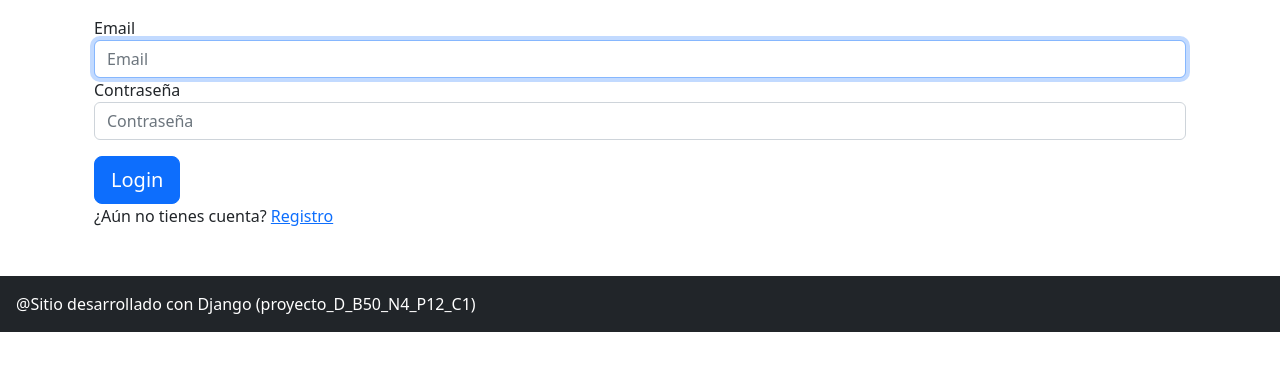
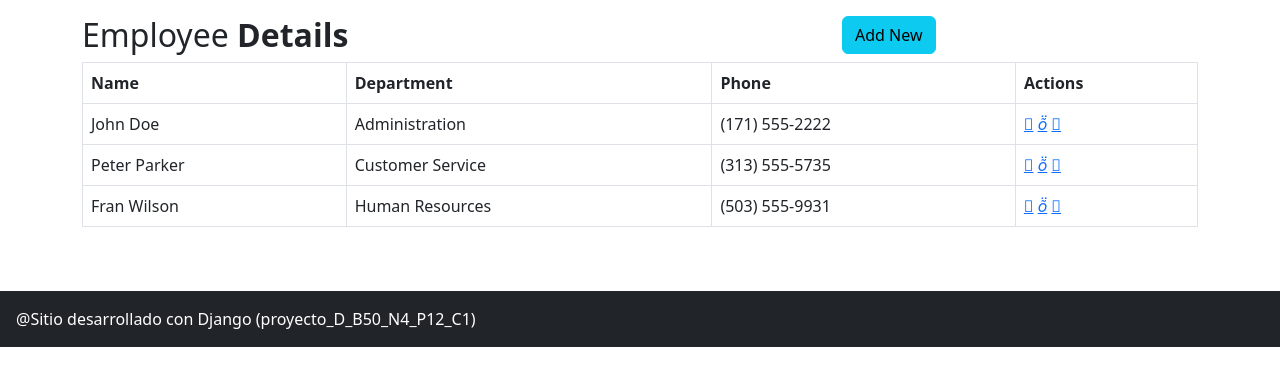
Before and after one commit to matiascavieres/programacion_backend, a Django app: page /CRUD/ in a window 1280 px wide. Shown: the part 56-442 px from the top of the page. Run offline with Django 4.2, Linux system fonts and the light colour scheme.

Commit message:
Se agrega hoja de estilo para CRUD

```diff
--- a/pages/views.py
+++ b/pages/views.py
@@ -4,8 +4,6 @@ from django.views.generic import TemplateView
 
 def homePageView(request):
     return HttpResponse("Hola mundo!")
-
-
 
 class HomePageView(TemplateView):
     template_name = "home.html"
--- a/templates/CRUD.html
+++ b/templates/CRUD.html
@@ -1,22 +1,63 @@
 {% extends "base.html" %}
+{% load static %}
+<link rel="stylesheet" href="{% static 'css/CRUD.css' %}">
+
 {% block title %} CRUD {% endblock %}
 {% block content %}
 
-<div id="wrap">
-    <div id="main" class="container clear-top">
-        <div class="container">
-            <form class="form-signin">
-                <label for="inputEmail" class="sr-only">Email</label>
-                <input type="email" id="inputEmail" class="form-control" placeholder="Email" required autofocus>
-                <label for="inputPassword" class="sr-only">Contraseña</label>
-                <input type="password" id="inputPassword" class="form-control" placeholder="Contraseña" required>
-                <div class="checkbox mb-3"></div>
-                <button class="btn btn-lg btn-primary btn-block" type="submit">Login</button>
-                </form>
-            <p>
-                ¿Aún no tienes cuenta?
-                <a href="{% url 'register' %}">Registro</a>
-            </p>
+<div class="container-lg">
+    <div class="table-responsive">
+        <div class="table-wrapper">
+            <div class="table-title">
+                <div class="row">
+                    <div class="col-sm-8"><h2>Employee <b>Details</b></h2></div>
+                    <div class="col-sm-4">
+                        <button type="button" class="btn btn-info add-new"><i class="fa fa-plus"></i> Add New</button>
+                    </div>
+                </div>
+            </div>
+            <table class="table table-bordered">
+                <thead>
+                    <tr>
+                        <th>Name</th>
+                        <th>Department</th>
+                        <th>Phone</th>
+                        <th>Actions</th>
+                    </tr>
+                </thead>
+                <tbody>
+                    <tr>
+                        <td>John Doe</td>
+                        <td>Administration</td>
+                        <td>(171) 555-2222</td>
+                        <td>
+                            <a class="add" title="Add" data-toggle="tooltip"><i class="material-icons">&#xE03B;</i></a>
+                            <a class="edit" title="Edit" data-toggle="tooltip"><i class="material-icons">&#xE254;</i></a>
+                            <a class="delete" title="Delete" data-toggle="tooltip"><i class="material-icons">&#xE872;</i></a>
+                        </td>
+                    </tr>
+                    <tr>
+                        <td>Peter Parker</td>
+                        <td>Customer Service</td>
+                        <td>(313) 555-5735</td>
+                        <td>
+                            <a class="add" title="Add" data-toggle="tooltip"><i class="material-icons">&#xE03B;</i></a>
+                            <a class="edit" title="Edit" data-toggle="tooltip"><i class="material-icons">&#xE254;</i></a>
+                            <a class="delete" title="Delete" data-toggle="tooltip"><i class="material-icons">&#xE872;</i></a>
+                        </td>
+                    </tr>
+                    <tr>
+                        <td>Fran Wilson</td>
+                        <td>Human Resources</td>
+                        <td>(503) 555-9931</td>
+                        <td>
+                            <a class="add" title="Add" data-toggle="tooltip"><i class="material-icons">&#xE03B;</i></a>
+                            <a class="edit" title="Edit" data-toggle="tooltip"><i class="material-icons">&#xE254;</i></a>
+                            <a class="delete" title="Delete" data-toggle="tooltip"><i class="material-icons">&#xE872;</i></a>
+                        </td>
+                    </tr>
+                </tbody>
+            </table>
         </div>
     </div>
 </div>
--- a/templates/about.html
+++ b/templates/about.html
@@ -11,7 +11,7 @@
             <h3>Misión</h3>
             <p class="fst-italic">Tenemos el compromiso de ser una plataforma de apoyo con hábitos positivos, con el fin de mejorar la calidad de vida y salud de los jóvenes estudiantes como nuestros usuarios principales, pero dirigidos para todo público en general. Te preparamos para el futuro ayudando crear herramientas de por vida con rendimientos positivos tanto en tu salud mental como rendimiento académico. </p>
                 </br>
-            <h3>visión</h3>
+            <h3>Visión</h3>
 
             <p class="fst-italic">Liberar a las personas del procrastinar. Potenciando su mente a un estado organizativo que busca el elevar su aprendizaje a un nivel más proactivo y analítico.</p>
             </br>
```
Also changed, not shown: static/css/CRUD.css (added, +83 -0 lines), templates/register.html (+6 -1 lines).
